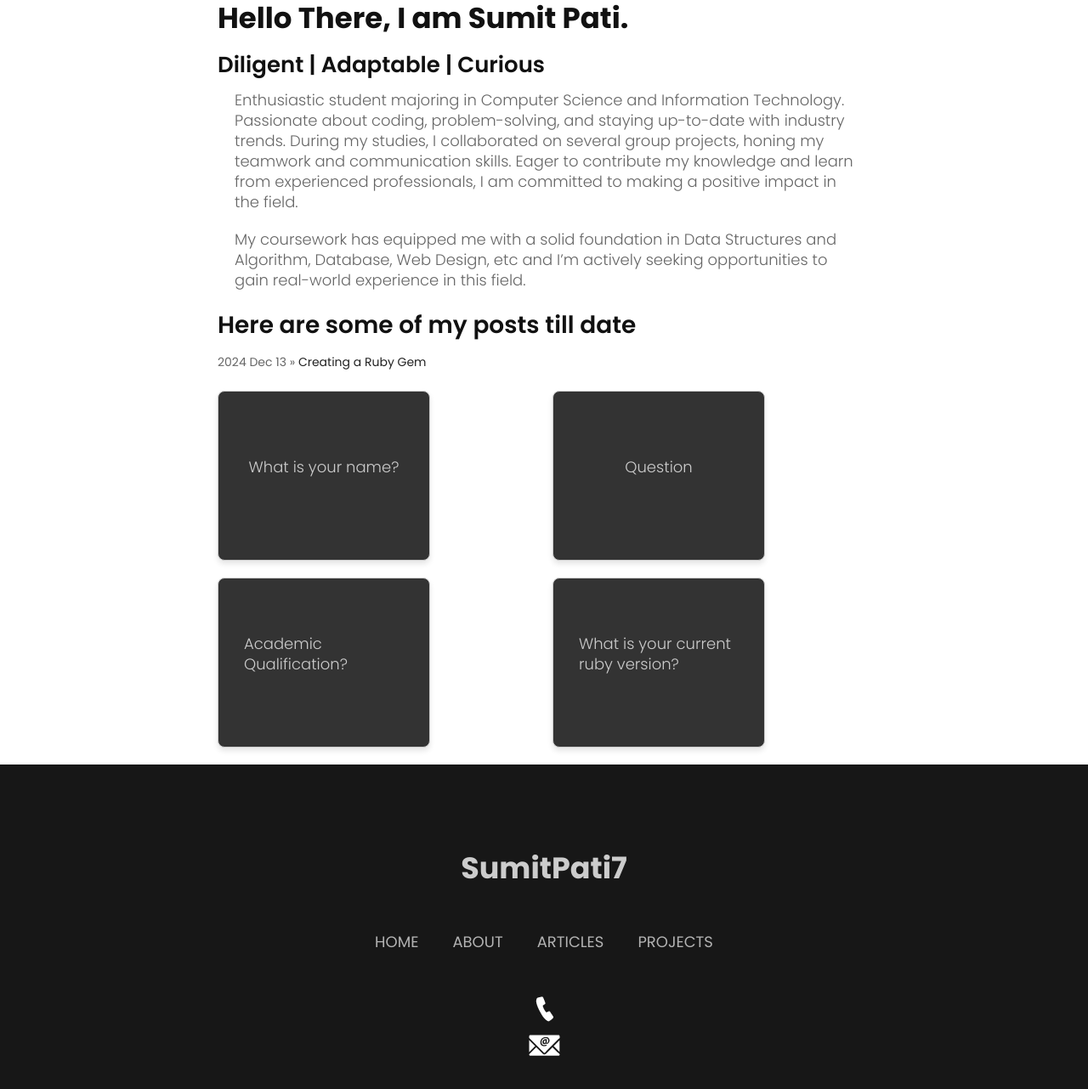
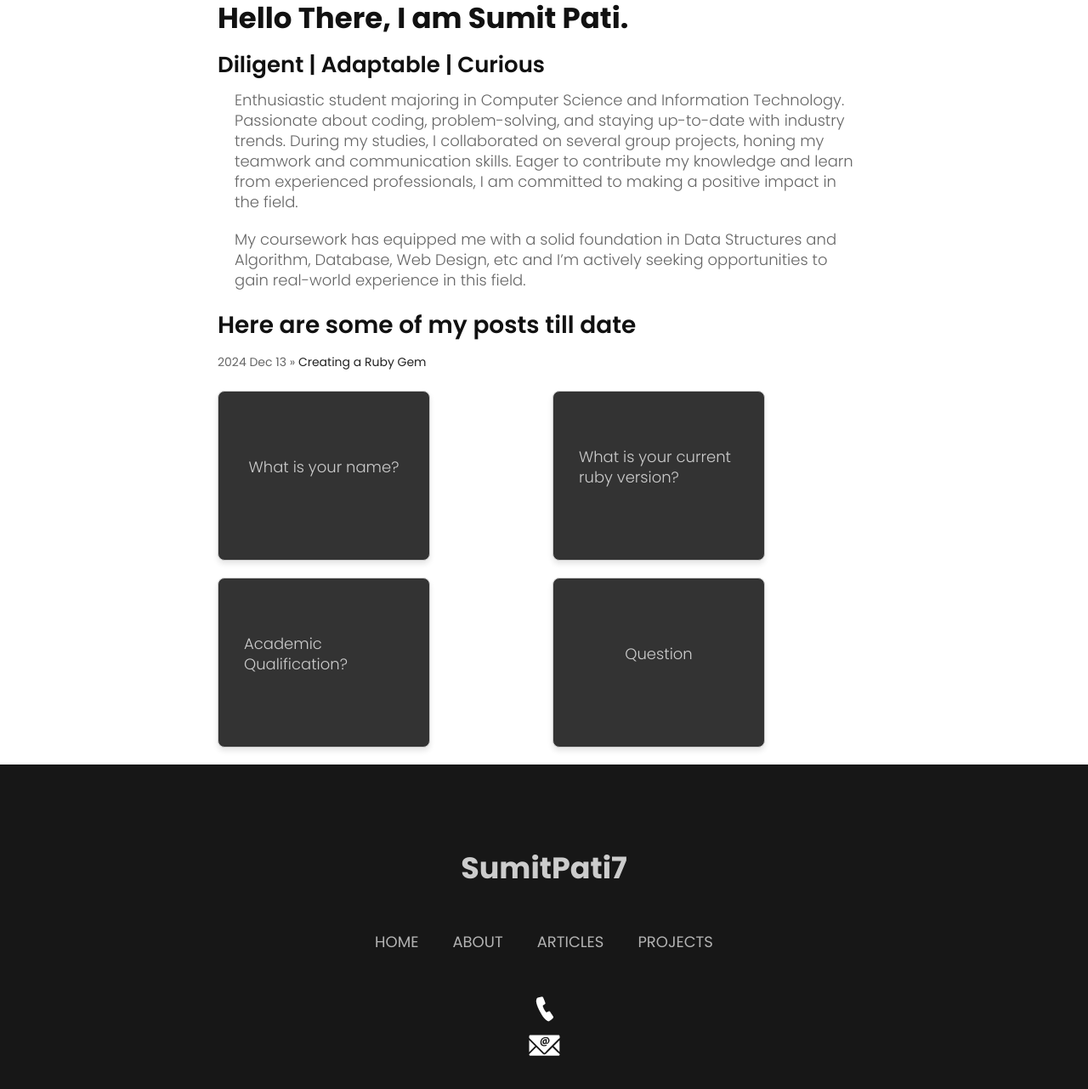
Before and after one commit to sumitpati7/blog, a Jekyll site: the page built from index.md, in a window 1280 px wide, cut to the strip 83-1384 px from the top of the page. Shown: the top 1282 px of the strip at 85% size. Built offline with Jekyll 4.4.1, drawn with Linux system fonts in a browser that asks for light colours; nearby versions of some CDN libraries; some web fonts are replaced; comment, search, counter and statistics services are not loaded.

Commit message:
auto commit

```diff
--- a/index.md
+++ b/index.md
@@ -5,14 +5,14 @@ flashcards:
   - question: What is your name?
     answer: My name is **Sumit Pati**.
 
-  - question: Question
-    answer: Answer
+  - question: What is your current ruby version?
+    answer: 3\.3.4
 
   - question: Academic Qualification?
     answer: Bachelor in CSIT
 
-  - question: What is your current ruby version?
-    answer: 3\.3.4
+  - question: Question
+    answer: Answer
 
 ---
 # Hello There, I am Sumit Pati.
```
